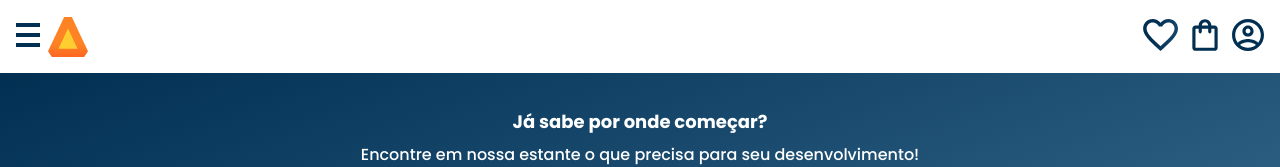
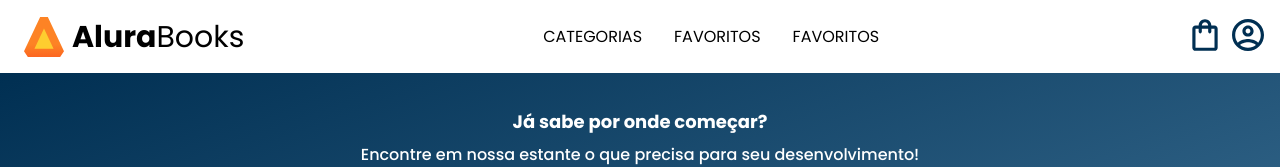
Before and after one commit to LucasRasera/alurabooks, a plain HTML site: page index.html in a window 1280 px wide. Shown: the top 167 px of the page. Drawn offline with nearby package versions, Linux system fonts and the light colour scheme.

Commit message:
Atualização banner responsivo

```diff
--- a/index.html
+++ b/index.html
@@ -13,6 +13,7 @@
     <link rel="preconnect" href="https://fonts.googleapis.com">
     <link rel="preconnect" href="https://fonts.gstatic.com" crossorigin>
     <link href="https://fonts.googleapis.com/css2?family=Poppins:wght@300;400;500;700&display=swap" rel="stylesheet">
+    <link href="https://fonts.googleapis.com/css2?family=Josefin+Sans:wght@400;700&family=Poppins:wght@300;400;500;700&display=swap" rel="stylesheet">
     <link rel="stylesheet" href="styles.css">
 </head>
 <body>
@@ -21,7 +22,7 @@
 
             <input type="checkbox" id="menu" class="container__botao">
             <label for="menu">
-                <span class="cabeçalho__menu-hamburger container__imagem"></span>
+                <span class="cabeçalho__menu-hamburger container__imagem transparente-tablet"></span>
             </label>
             <ul class="lista-menu">
                 <li class="lista-menu__titulo">Categorias</li>
@@ -42,9 +43,43 @@
                 </li>
             </ul>
             <img src="/Assets/logos/Logo.svg" alt="Logo da AluraBooks" class="container_imagem">
+
+            <h1 class="container__titulo"><b class="container__titulo--negrito">Alura</b>Books</h1>
         </div>
+
+        <ul class="opcoes">
+            <input type="checkbox" id="menu__opcoes" class="opcoes__menu transparente-tablet">
+            <label for="menu__opcoes">
+                <li class="opcoes__item">Categorias</li>
+            </label>
+
+            <ul class="lista-menu transparente-tablet">                               <li class="lista-menu__item">
+                    <a href="#" class="lista-menu__link">Programação</a>
+                </li>
+                <li class="lista-menu__item">
+                    <a href="#" class="lista-menu__link">Front-End</a>
+                </li>
+                <li class="lista-menu__item">
+                    <a href="#" class="lista-menu__link">Infraestrutura</a>
+                </li>
+                <li class="lista-menu__item">
+                    <a href="#" class="lista-menu__link">Business</a>
+                </li>
+                <li class="lista-menu__item">
+                    <a href="#" class="lista-menu__link">Design & UX</a>
+                </li>
+            </ul>
+
+            <li class="opcoes__item">
+                <a href="#" class="opcoes__item__link">Favoritos</a>
+            </li>
+            <li class="opcoes__item">
+                <a href="#" class="opcoes__item__link">Favoritos</a>
+            </li>
+        </ul>
+
         <div class="container">
-            <a href="#"><img src="/Assets/logos/Favoritos.svg" alt="Meus Favoritos" class="container_imagem"></a>
+            <a href="#"><img src="/Assets/logos/Favoritos.svg" alt="Meus Favoritos" class="container_imagem transparente-tablet"></a>
             <a href="#"><img src="/Assets/logos/Sacola.svg" alt="Sacola de compras" class="container_imagem"></a>
             <a href="#"><img src="/Assets/logos/Usuario.svg" alt="Meu perfil" class="container_imagem"></a>
         </div>
--- a/styles.css
+++ b/styles.css
@@ -13,6 +13,8 @@
     --azul-degrade: linear-gradient(160deg, #002F52 0%, #326589 100%);
     --fonte-principal: "Poppins";
     --azul: #002F52;
+    --fonte-secundaria: "Josefin Sans"
+    --preto: #000000;
 }
 
 body {
--- a/styles/header.css
+++ b/styles/header.css
@@ -67,3 +67,54 @@
     background-clip: text;
     text-transform: uppercase;
 }
+.container__titulo {
+    display: none;
+}
+
+.opcoes{
+    display: none;
+}
+
+
+
+@media screen and (min-width: 1024px){
+
+    .transparente-tablet {
+        display: none;
+    }
+
+    .container__titulo,container__titulo--negrito{
+        display: block;
+        font-family: var(--fonte-secudaria);
+        color: var(--preto);
+        font-size: 30px;
+    }
+    .container__titulo--negrito {
+        font-weight: 700;
+    }
+    .container__titulo{
+        font-weight: 400;
+    }
+
+    .opcoes {
+
+        display: flex;
+    }
+    .opcoes__item {
+
+        padding: 0 1em;
+        text-transform: uppercase;
+    }
+    .opcoes__item__link {
+        text-decoration: none;
+        color: var(--preto);
+
+    }
+    .opcoes__menu:checked ~ .lista-menu{
+
+        display: block;
+        width: auto;
+    }
+
+
+}
```
